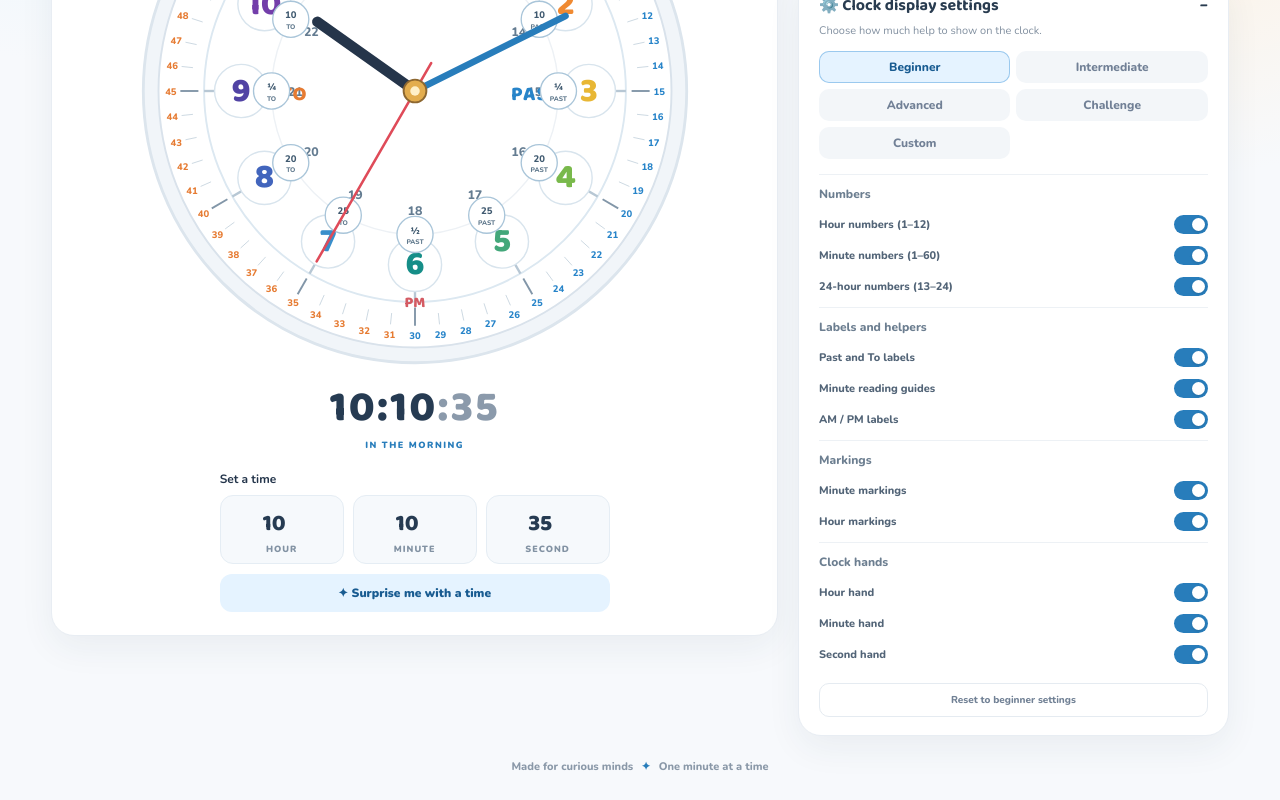
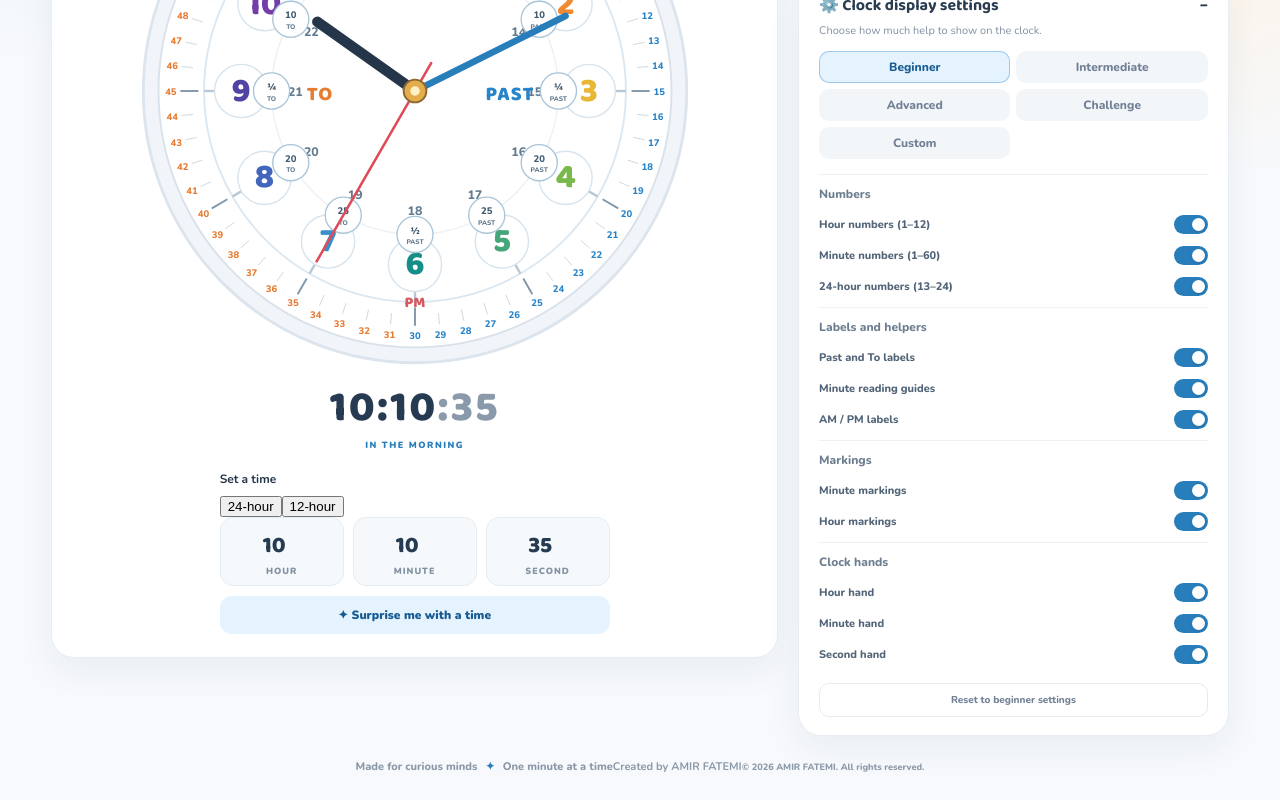
Before and after one commit to amir-dev-projects/clock-learning, a React (Vite) app: page / in a window 1280 px wide. Shown: the part 522-1322 px from the top of the page. Built offline with nearby package versions, Linux system fonts and the light colour scheme.

Commit message:
Improve clock labels and add 12-hour time setting

```diff
--- a/src/App.jsx
+++ b/src/App.jsx
@@ -1,6 +1,6 @@
 import { useMemo, useState } from "react";
 
-const DEFAULTS = {hourNumbers:true, minuteNumbers:true, twentyFour:true, pastTo:true, phraseMarkers:true, minuteTicks:true, hourTicks:true, hourHand:true, minuteHand:true, secondHand:true, ampm:true};
+const DEFAULTS = {hourNumbers:true, minuteNumbers:true, twentyFour:true, pastTo:true, pastToGuide:true, phraseMarkers:true, minuteTicks:true, hourTicks:true, hourHand:true, minuteHand:true, secondHand:true, ampm:true};
 const PRESETS = {
   Beginner:{...DEFAULTS},
   Intermediate:{...DEFAULTS,minuteNumbers:false,twentyFour:false},
@@ -34,12 +34,13 @@ function Clock({hour,minute,second,display}){
   return <svg className="clock-svg" viewBox="0 0 600 600" role="img" aria-label={`Clock showing ${pad(hour)}:${pad(minute)}:${pad(second)}`}>
     <circle cx="300" cy="300" r="286" className="rim"/><circle cx="300" cy="300" r="270" className="face"/>
     <circle cx="300" cy="300" r="222" className="hour-ring"/><circle cx="300" cy="300" r="151" className="inner-ring"/>
+    {display.pastToGuide&&<line x1="300" y1="75" x2="300" y2="525" className="past-to-guide"/>}
     {display.minuteTicks&&Array.from({length:60},(_,i)=>{const a=point(cx,cy,i%5===0?228:235,i*6),b=point(cx,cy,247,i*6);return <line key={i} x1={a.x} y1={a.y} x2={b.x} y2={b.y} className={i%5===0?"major-tick":"minor-tick"}/>;})}
     {display.hourTicks&&Array.from({length:12},(_,i)=>{const a=point(cx,cy,204,i*30),b=point(cx,cy,222,i*30);return <line key={i} x1={a.x} y1={a.y} x2={b.x} y2={b.y} className="hour-tick"/>;})}
     {display.minuteNumbers&&Array.from({length:60},(_,i)=>{const v=i+1,p=point(cx,cy,257,v*6);return <text key={v} x={p.x} y={p.y+4} className={`minute-number ${v<=30?"blue-number":"orange-number"}`}>{v}</text>;})}
     {display.hourNumbers&&Array.from({length:12},(_,i)=>{const v=i+1,p=point(cx,cy,183,v*30);return <g key={v}><circle cx={p.x} cy={p.y} r="28" className="hour-disc"/><text x={p.x} y={p.y+10} className="hour-number" fill={colors[i]}>{v}</text></g>;})}
     {display.twentyFour&&Array.from({length:12},(_,i)=>{const v=i+13,p=point(cx,cy,126,(i+1)*30);return <text key={v} x={p.x} y={p.y+5} className="twentyfour">{v}</text>;})}
-    {display.pastTo&&<><text x="427" y="309" className="past-label">PAST</text><text x="173" y="309" className="to-label">TO</text></>}
+    {display.pastTo&&<><text x="400" y="309" className="past-label">PAST</text><text x="200" y="309" className="to-label">TO</text></>}
     {display.phraseMarkers&&phrases.map(q=>{const p=point(cx,cy,151,q.m*6);return <g key={q.m}><circle cx={p.x} cy={p.y} r="19" className="phrase-disc"/><text x={p.x} y={p.y-1} className="phrase-main">{q.t}</text><text x={p.x} y={p.y+10} className="phrase-sub">{q.s}</text></g>;})}
     {display.ampm&&<><text x="300" y="83" className="ampm">AM</text><text x="300" y="527" className="ampm">PM</text></>}
     {display.hourHand&&<line x1="300" y1="300" x2="300" y2="174" className="hour-hand" transform={`rotate(${ha} 300 300)`}/>}
@@ -52,9 +53,12 @@ function Toggle({label,checked,onChange}){return <label className="toggle"><span
 
 export default function App(){
   const [time,setTime]=useState({hour:10,minute:10,second:35});
-  const [theme,setTheme]=useState("boy"),[display,setDisplay]=useState(DEFAULTS),[preset,setPreset]=useState("Beginner"),[settingsOpen,setSettingsOpen]=useState(true);
+  const [theme,setTheme]=useState("boy"),[display,setDisplay]=useState(DEFAULTS),[preset,setPreset]=useState("Beginner"),[settingsOpen,setSettingsOpen]=useState(true),[timeFormat,setTimeFormat]=useState("24");
   const readings=useMemo(()=>readingsFor(time.hour,time.minute,time.second),[time]);
-  const setPart=(key,value)=>setTime(old=>({...old,[key]:clamp(Number(value)||0,0,key==="hour"?23:59)}));
+  const setPart=(key,value)=>setTime(old=>({...old,[key]:clamp(Number(value)||0,0,key==="hour"?(timeFormat==="24"?23:12):59)}));
+  const shownHour=timeFormat==="24"?time.hour:(time.hour%12||12);
+  const setShownHour=value=>{const h=clamp(Number(value)||1, timeFormat==="24"?0:1, timeFormat==="24"?23:12);setTime(old=>({...old,hour:timeFormat==="24"?h:(h%12)+(old.hour>=12?12:0)}));};
+  const setPeriod=period=>setTime(old=>({...old,hour:(old.hour%12)+(period==="PM"?12:0)}));
   const choosePreset=name=>{setPreset(name);setDisplay({...PRESETS[name]});};
   const toggle=(key,value)=>{setDisplay(old=>({...old,[key]:value}));setPreset("Custom");};
   const randomTime=()=>setTime({hour:Math.floor(Math.random()*24),minute:Math.floor(Math.random()*60),second:Math.floor(Math.random()*60)});
@@ -70,11 +74,11 @@ export default function App(){
     <section className="layout">
       <article className="clock-panel"><div className="panel-heading"><div><small>YOUR CLOCK</small><h2>Look at the hands</h2></div><span>● Ready to learn</span></div>
         <div className="clock-wrap"><Clock {...time} display={display}/></div>
-        <div className="digital">{pad(time.hour)}:{pad(time.minute)}<span>:{pad(time.second)}</span></div><div className="period">{time.hour<12?"IN THE MORNING":"IN THE AFTERNOON / EVENING"}</div>
-        <div className="entry"><b>Set a time</b><div className="time-inputs">{["hour","minute","second"].map((key,i)=><label key={key}><input type="number" min="0" max={i===0?23:59} value={pad(time[key])} aria-label={key} onChange={e=>setPart(key,e.target.value)}/><small>{["HOUR","MINUTE","SECOND"][i]}</small></label>)}</div><button className="surprise" onClick={randomTime}>✦ Surprise me with a time</button></div>
+        <div className="digital">{pad(shownHour)}:{pad(time.minute)}<span>:{pad(time.second)}</span>{timeFormat==="12"&&<small className="digital-period">{time.hour>=12?"PM":"AM"}</small>}</div><div className="period">{time.hour<12?"IN THE MORNING":"IN THE AFTERNOON / EVENING"}</div>
+        <div className="entry"><b>Set a time</b><div className="format-switch"><button type="button" className={timeFormat==="24"?"active":""} onClick={()=>setTimeFormat("24")}>24-hour</button><button type="button" className={timeFormat==="12"?"active":""} onClick={()=>setTimeFormat("12")}>12-hour</button></div><div className="time-inputs"><label><input type="number" min={timeFormat==="24"?0:1} max={timeFormat==="24"?23:12} value={pad(shownHour)} aria-label="hour" onChange={e=>setShownHour(e.target.value)}/><small>HOUR</small></label><label><input type="number" min="0" max="59" value={pad(time.minute)} aria-label="minute" onChange={e=>setPart("minute",e.target.value)}/><small>MINUTE</small></label><label><input type="number" min="0" max="59" value={pad(time.second)} aria-label="second" onChange={e=>setPart("second",e.target.value)}/><small>SECOND</small></label></div>{timeFormat==="12"&&<div className="period-switch"><button type="button" className={time.hour<12?"active":""} onClick={()=>setPeriod("AM")}>AM</button><button type="button" className={time.hour>=12?"active":""} onClick={()=>setPeriod("PM")}>PM</button></div>}<button className="surprise" onClick={randomTime}>✦ Surprise me with a time</button></div>
       </article>
       <aside><article className="readings"><div className="bulb">💡</div><small>LET'S READ THE TIME</small><h2>There is more than one way to say it!</h2><ol>{readings.map((r,i)=><li key={i}><b>{i+1}</b><span>{r}</span></li>)}</ol></article>
       <article className="settings"><button className="settings-head" onClick={()=>setSettingsOpen(v=>!v)}><strong>⚙️ Clock display settings</strong><b>{settingsOpen?"−":"+"}</b></button>{settingsOpen&&<><p>Choose how much help to show on the clock.</p><div className="presets">{[...Object.keys(PRESETS),"Custom"].map(n=><button key={n} className={preset===n?"active":""} onClick={()=>n!=="Custom"&&choosePreset(n)}>{n}</button>)}</div>{groups.map(g=><section className="group" key={g.title}><h3>{g.title}</h3>{g.items.map(([k,l])=><Toggle key={k} label={l} checked={display[k]} onChange={v=>toggle(k,v)}/>)}</section>)}<button className="reset" onClick={()=>choosePreset("Beginner")}>Reset to beginner settings</button></>}</article></aside>
-    </section><footer>Made for curious minds <b>✦</b> One minute at a time</footer>
+    </section><footer><span>Made for curious minds <b>✦</b> One minute at a time</span><strong>Created by AMIR FATEMI</strong><small>© 2026 AMIR FATEMI. All rights reserved.</small></footer>
   </main>;
 }
```
